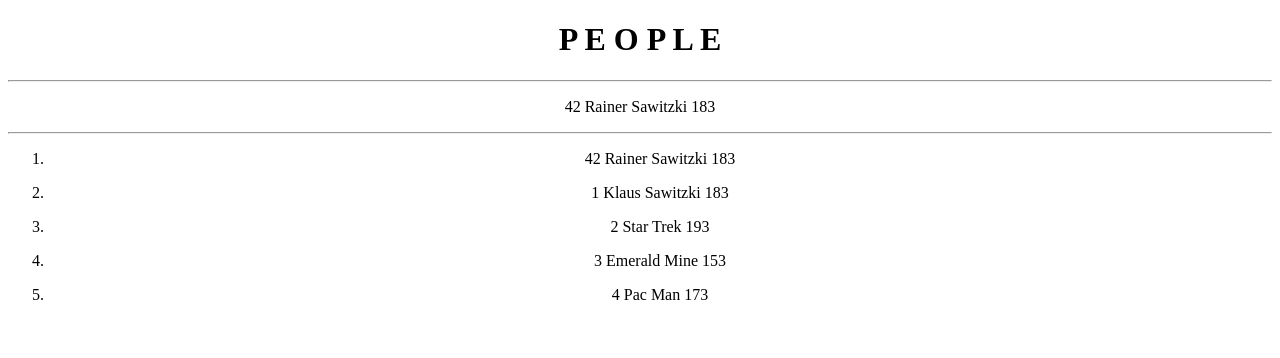
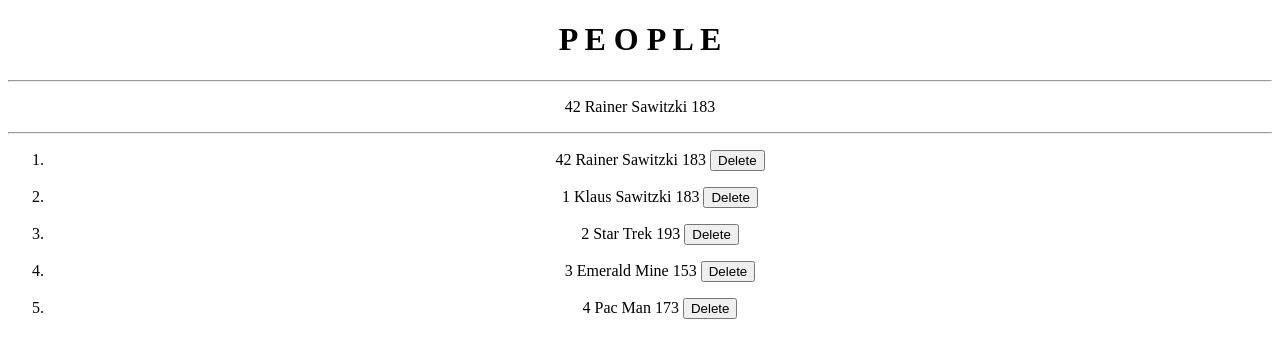
Before and after one commit to Javacream/org.javacream.training.angular, an Angular app in the folder people/: page / in a window 1280 px wide. Shown: the top 358 px of the page. Built offline with nearby package versions, Linux system fonts and the light colour scheme.

Commit message:
add output eventemitter

```diff
--- a/people/src/people/people-list/people-list.component.html
+++ b/people/src/people/people-list/people-list.component.html
@@ -1,5 +1,5 @@
 <ol>
   <li *ngFor="let person of people, let i = index">
-    <div><people-person [person]="person" ></people-person></div>
+    <div><people-person [canDelete]="true" [person]="person" (removeEventEmitter)="handleRemovePerson($event)"></people-person></div>
   </li>
 </ol>
--- a/people/src/people/people-list/people-list.component.ts
+++ b/people/src/people/people-list/people-list.component.ts
@@ -16,4 +16,8 @@ export class PeopleListComponent implements OnInit {
     console.log(this.people);
   }
 
+  handleRemovePerson(id: number) {
+    console.log(`removing person ${id}`);
+    this.people = this.people.filter((person) => person.id !== id);
+  }
 }
--- a/people/src/people/person/person.component.html
+++ b/people/src/people/person/person.component.html
@@ -1,3 +1,4 @@
 <p>
     {{person.id}} {{person.firstname}} {{person.lastname}} {{person.height}}
+    <input *ngIf="canDelete" type="button" (click)="removeAction(person.id)" value="Delete" />
 </p>
--- a/people/src/people/person/person.component.ts
+++ b/people/src/people/person/person.component.ts
@@ -1,4 +1,4 @@
-import { Component, OnInit, Input } from '@angular/core';
+import { Component, OnInit, Input, EventEmitter, Output } from '@angular/core';
 import { Person } from 'src/model/people';
 @Component({
   selector: 'people-person',
@@ -7,11 +7,15 @@ import { Person } from 'src/model/people';
 })
 export class PersonComponent implements OnInit {
   @Input() person: Person;
-
+  @Input() canDelete: boolean;
+  @Output() removeEventEmitter = new EventEmitter<number>();
   constructor() { }
 
   ngOnInit() {
   }
 
+  removeAction(index: number) {
+    this.removeEventEmitter.emit(index);
+  }
 
 }
```
